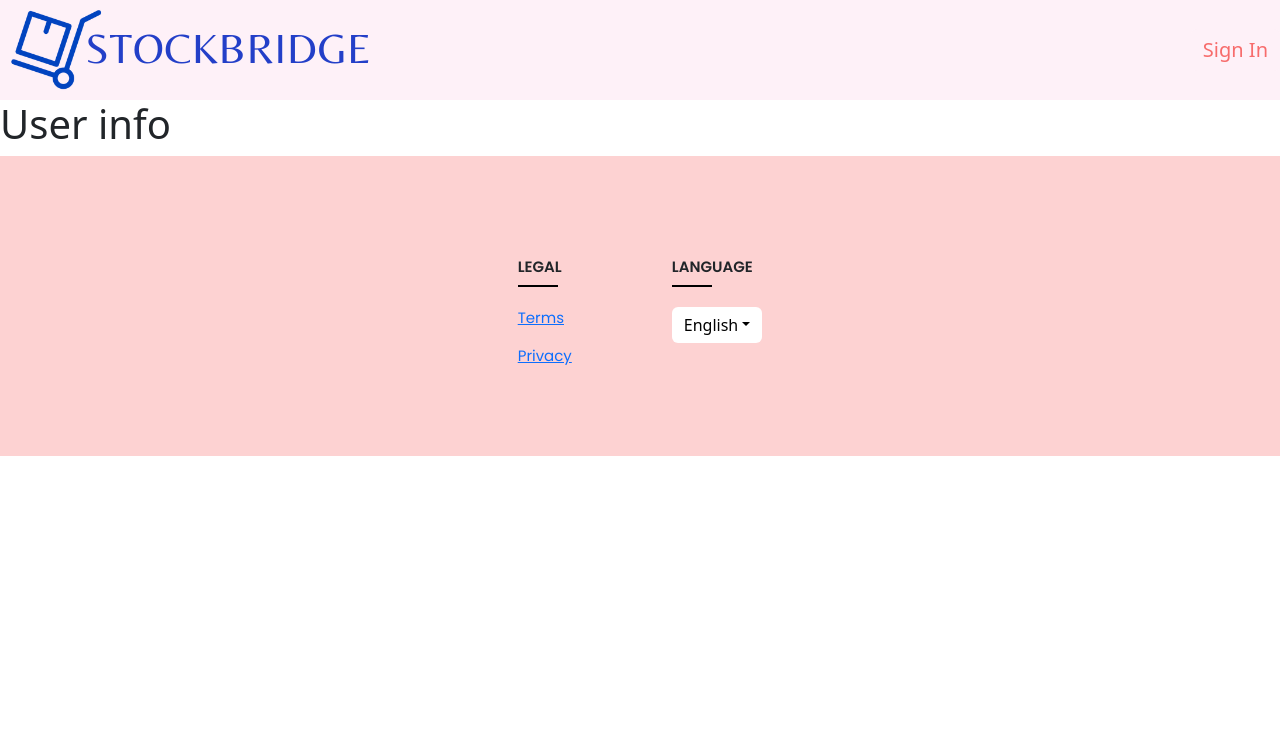
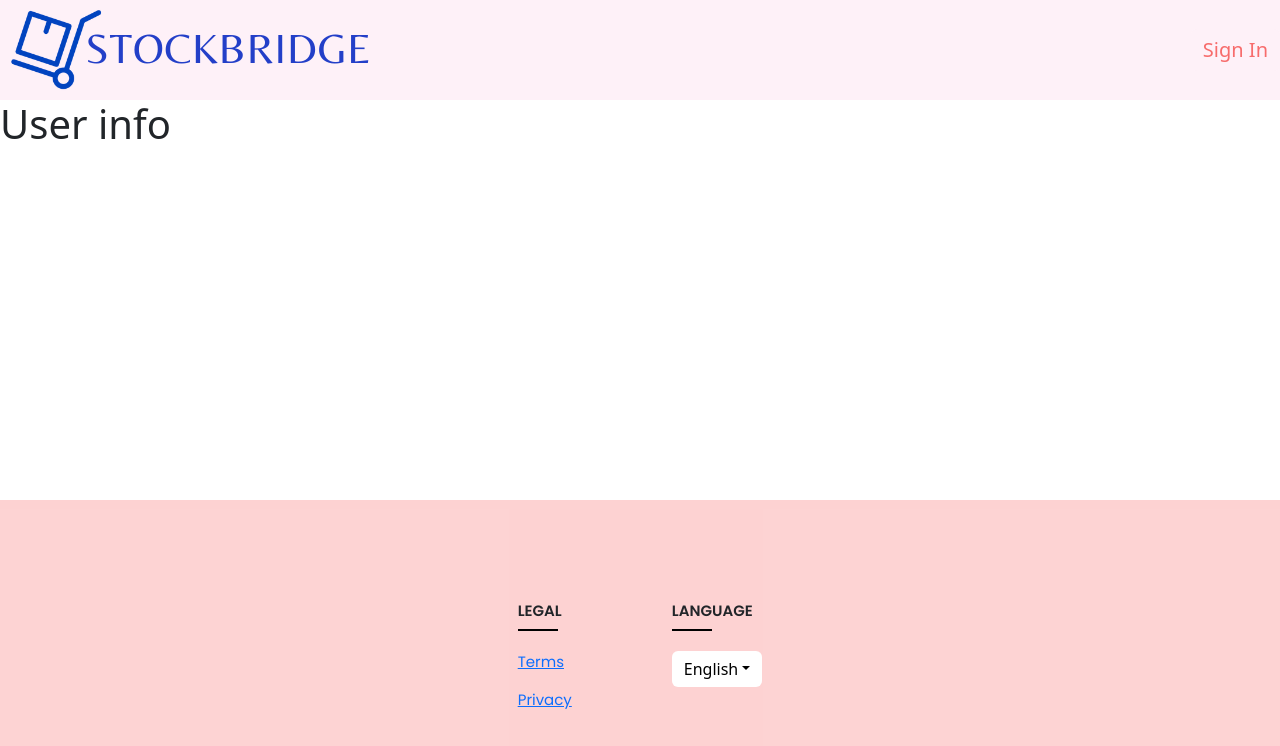
Before and after one commit to lups2000/stockbridge, a React (Create React App) app in the folder client/: page /userInfo in a window 1280 px wide. Shown: the top 746 px of the page. Built offline with nearby package versions, Linux system fonts and the light colour scheme.

Commit message:
fix footer component

```diff
--- a/client/src/components/BottomBar.tsx
+++ b/client/src/components/Footer.tsx
@@ -4,7 +4,7 @@ import { Dropdown } from "react-bootstrap";
 import { BodyText } from "./Text/BodyText";
 import { ColoredLine } from "./ColoredLine";
 
-export const BottomBar: FC = () => {
+export const Footer: FC = () => {
   return (
     <div
       style={{
@@ -16,6 +16,7 @@ export const BottomBar: FC = () => {
         justifyContent: "center",
         gap: 100,
         paddingTop: 100,
+        marginTop: "auto",
       }}
     >
       <div>
--- a/client/src/components/Home/PostOrSearch.tsx
+++ b/client/src/components/Home/PostOrSearch.tsx
@@ -19,7 +19,6 @@ export function PostOrSearch() {
         width: "100%",
         height: 700,
         backgroundColor: palette.imageBg,
-        zIndex: 1,
       }}
     >
       <img
--- a/client/src/components/Navbar.tsx
+++ b/client/src/components/Navbar.tsx
@@ -14,6 +14,7 @@ export function Navbar() {
   const handleLogoutClick = () => {
     setLoggedIn(false);
     setUser("");
+    navigate("/") //come back to homepage
   };
 
   return (
@@ -49,7 +50,7 @@ export function Navbar() {
               color: palette.subSectionsBgAccent,
               fontSize: 20,
             }}
-            onClick={handleLogoutClick}
+            onClick={() => handleLogoutClick()}
           >
             Logout
           </Button>
--- a/client/src/components/Page.tsx
+++ b/client/src/components/Page.tsx
@@ -1,6 +1,6 @@
 import React, { FC } from "react";
 import { Navbar } from "./Navbar";
-import { BottomBar } from "./BottomBar";
+import { Footer } from "./Footer";
 
 interface PageProps {
   children: React.ReactNode;
@@ -11,10 +11,12 @@ interface PageProps {
  */
 export const Page: FC<PageProps> = (props) => {
   return (
-    <div>
+    <div
+      style={{ minHeight: "100vh", display: "flex", flexDirection: "column" }}
+    >
       <Navbar />
       {props.children}
-      <BottomBar />
+      <Footer />
     </div>
   );
 };
```
